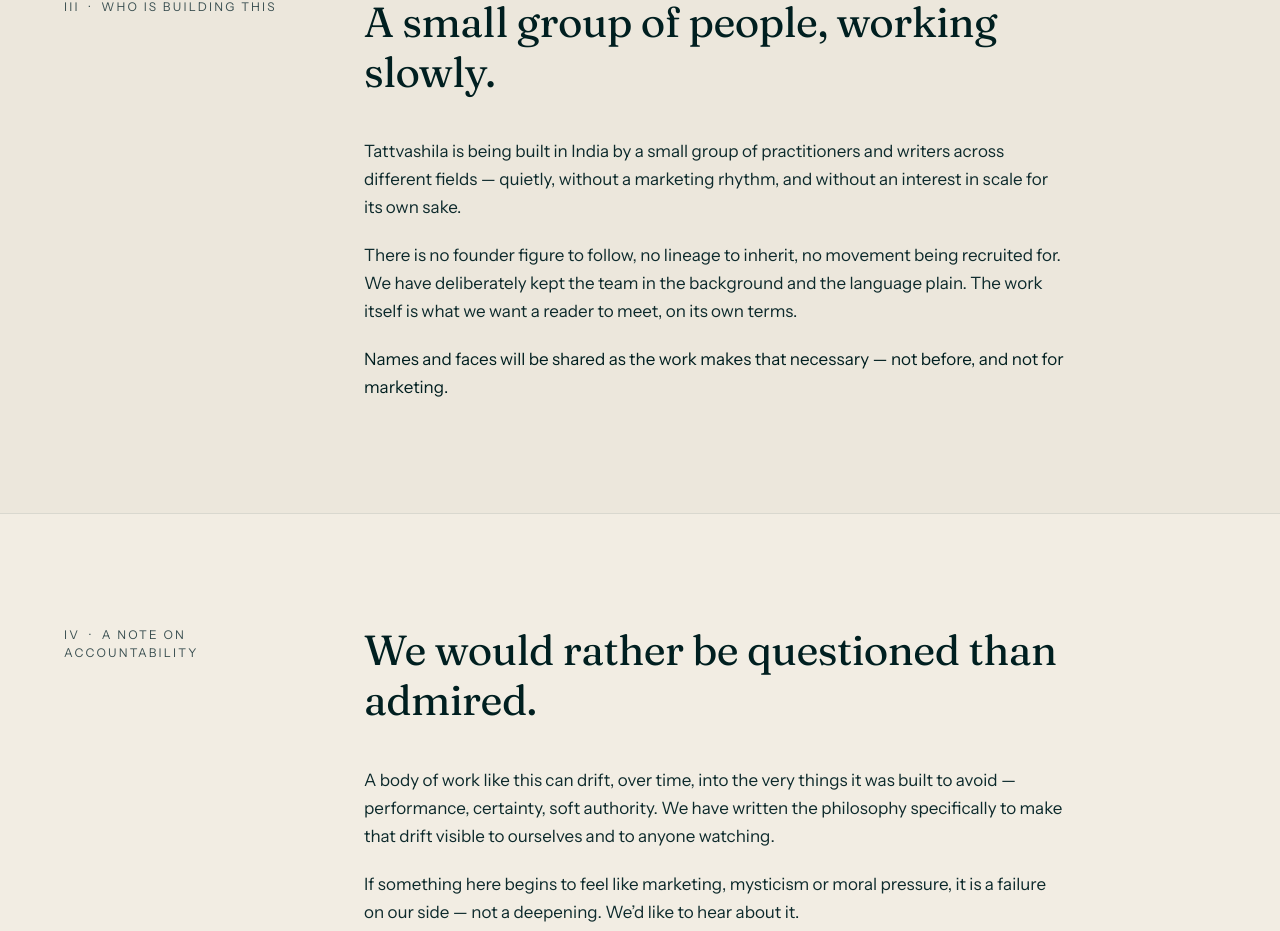
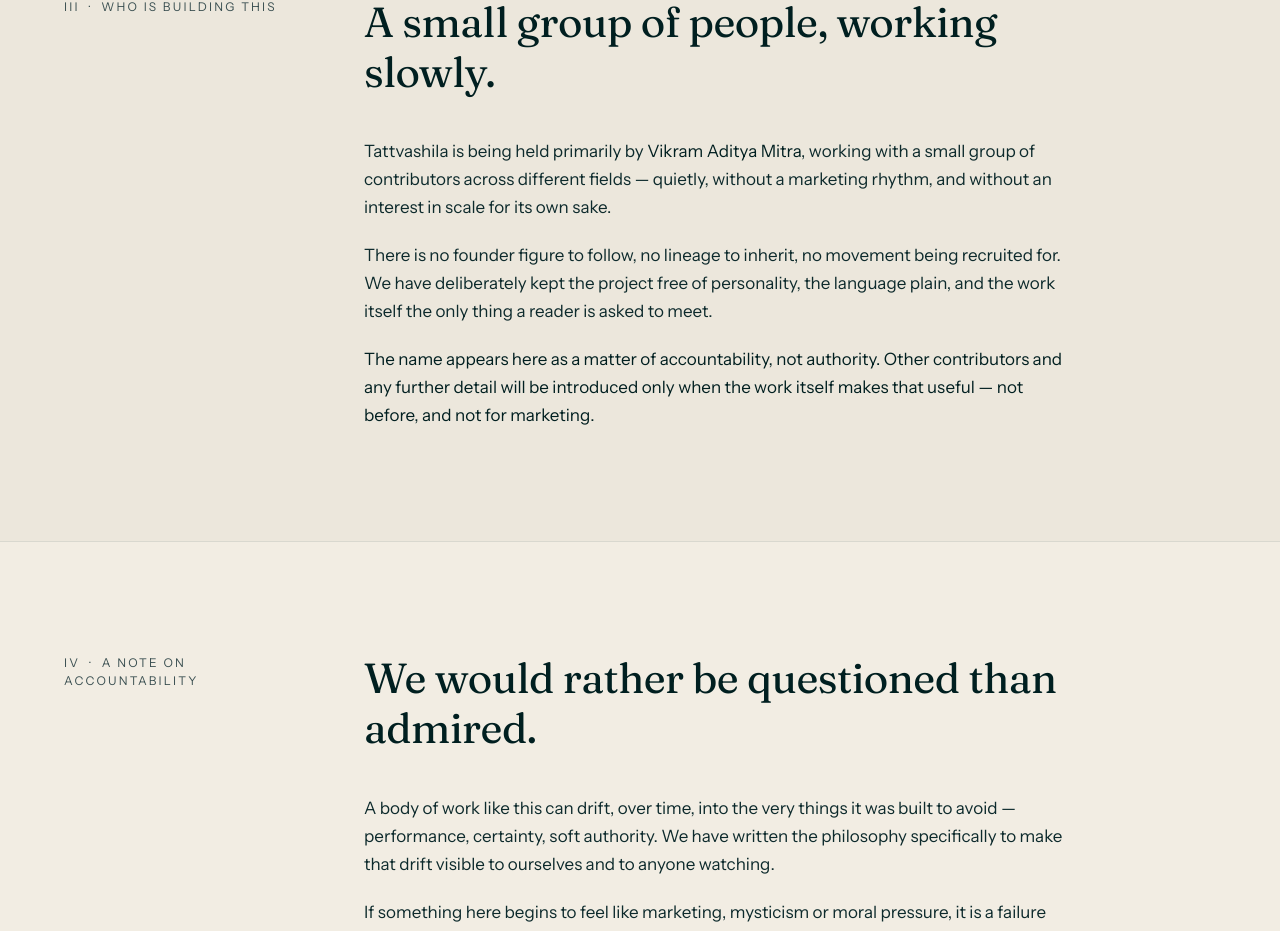
Before and after one commit to traksha-tattvashila/Traksha_website, a Next.js app in the folder frontend/: page /about in a window 1280 px wide. Shown: the part 1875-2806 px from the top of the page. Built offline with nearby package versions, Linux system fonts and the light colour scheme; a web font is replaced by a local one.

Commit message:
auto-commit for 385cf852-c4e0-4630-b7b4-c69f24b809be

```diff
--- a/frontend/app/about/page.tsx
+++ b/frontend/app/about/page.tsx
@@ -161,19 +161,23 @@ export default function AboutPage() {
               <Reveal delay={0.12}>
                 <div className="mt-8 md:mt-10 space-y-5 text-body text-ink-soft">
                   <p>
-                    Tattvashila is being built in India by a small group of practitioners and
-                    writers across different fields &mdash; quietly, without a marketing rhythm, and
+                    Tattvashila is being held primarily by{" "}
+                    <span className="text-ink">Vikram Aditya Mitra</span>,
+                    working with a small group of contributors across different
+                    fields &mdash; quietly, without a marketing rhythm, and
                     without an interest in scale for its own sake.
                   </p>
                   <p>
-                    There is no founder figure to follow, no lineage to inherit, no movement being
-                    recruited for. We have deliberately kept the team in the background and the
-                    language plain. The work itself is what we want a reader to meet, on its own
-                    terms.
+                    There is no founder figure to follow, no lineage to inherit,
+                    no movement being recruited for. We have deliberately kept
+                    the project free of personality, the language plain, and the
+                    work itself the only thing a reader is asked to meet.
                   </p>
                   <p className="text-ink">
-                    Names and faces will be shared as the work makes that necessary &mdash; not before,
-                    and not for marketing.
+                    The name appears here as a matter of accountability, not
+                    authority. Other contributors and any further detail will be
+                    introduced only when the work itself makes that useful
+                    &mdash; not before, and not for marketing.
                   </p>
                 </div>
               </Reveal>
```
